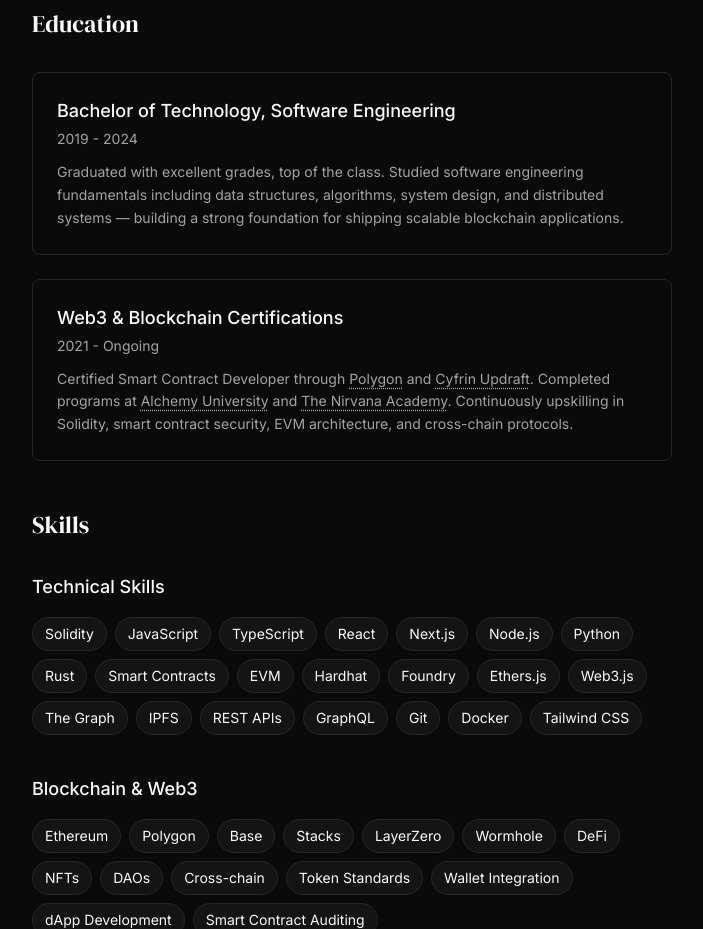
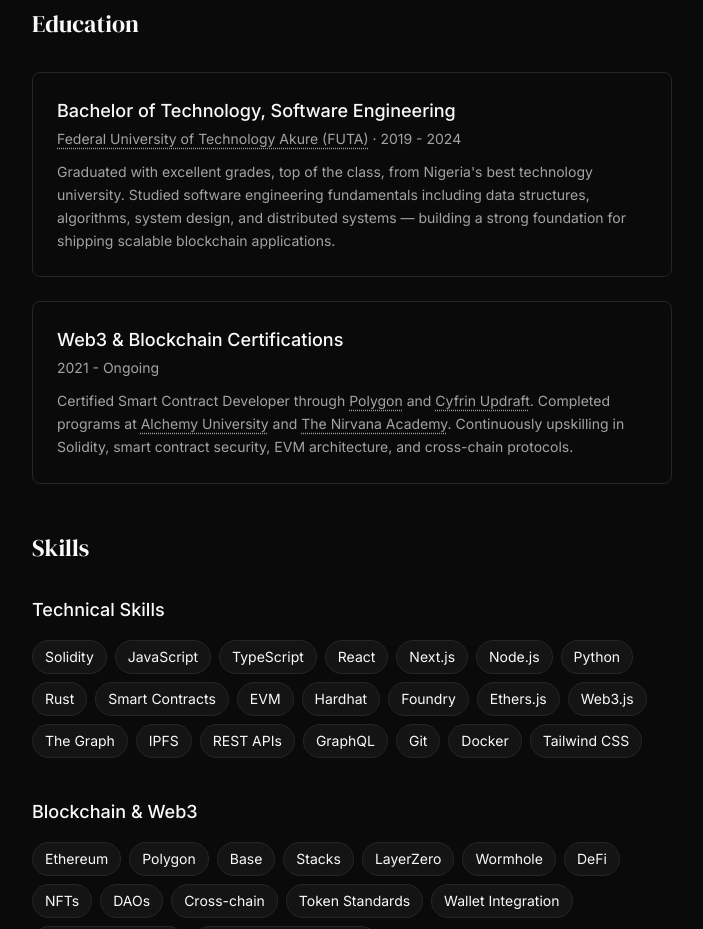
Before and after one commit to BernardOnuh/bernard-portfolio, a Next.js app: page /about in a window 1280 px wide. Shown: the part 1740-2669 px from the top of the page, without its empty margins (288-991 px from the left). Built offline with nearby package versions, Linux system fonts and the light colour scheme.

Commit message:
🏫 Add FUTA - Federal University of Technology Akure

```diff
--- a/src/app/about/page.tsx
+++ b/src/app/about/page.tsx
@@ -129,11 +129,16 @@ export default function About() {
               <h3 className="text-lg font-medium text-foreground group-hover:text-accent transition-colors">
                 Bachelor of Technology, Software Engineering
               </h3>
-              <p className="text-sm text-muted mt-1 mb-3">2019 - 2024</p>
+              <p className="text-sm text-muted mt-1 mb-3">
+                <Link href="https://www.futa.edu.ng/" className="link-dotted text-foreground/90" target="_blank" rel="noopener noreferrer">
+                  Federal University of Technology Akure (FUTA)
+                </Link>{' '}
+                · 2019 - 2024
+              </p>
               <p className="text-muted leading-relaxed text-sm">
-                Graduated with excellent grades, top of the class. Studied software engineering fundamentals
-                including data structures, algorithms, system design, and distributed systems — building a
-                strong foundation for shipping scalable blockchain applications.
+                Graduated with excellent grades, top of the class, from Nigeria&apos;s best technology university.
+                Studied software engineering fundamentals including data structures, algorithms, system design,
+                and distributed systems — building a strong foundation for shipping scalable blockchain applications.
               </p>
             </div>
 
```
